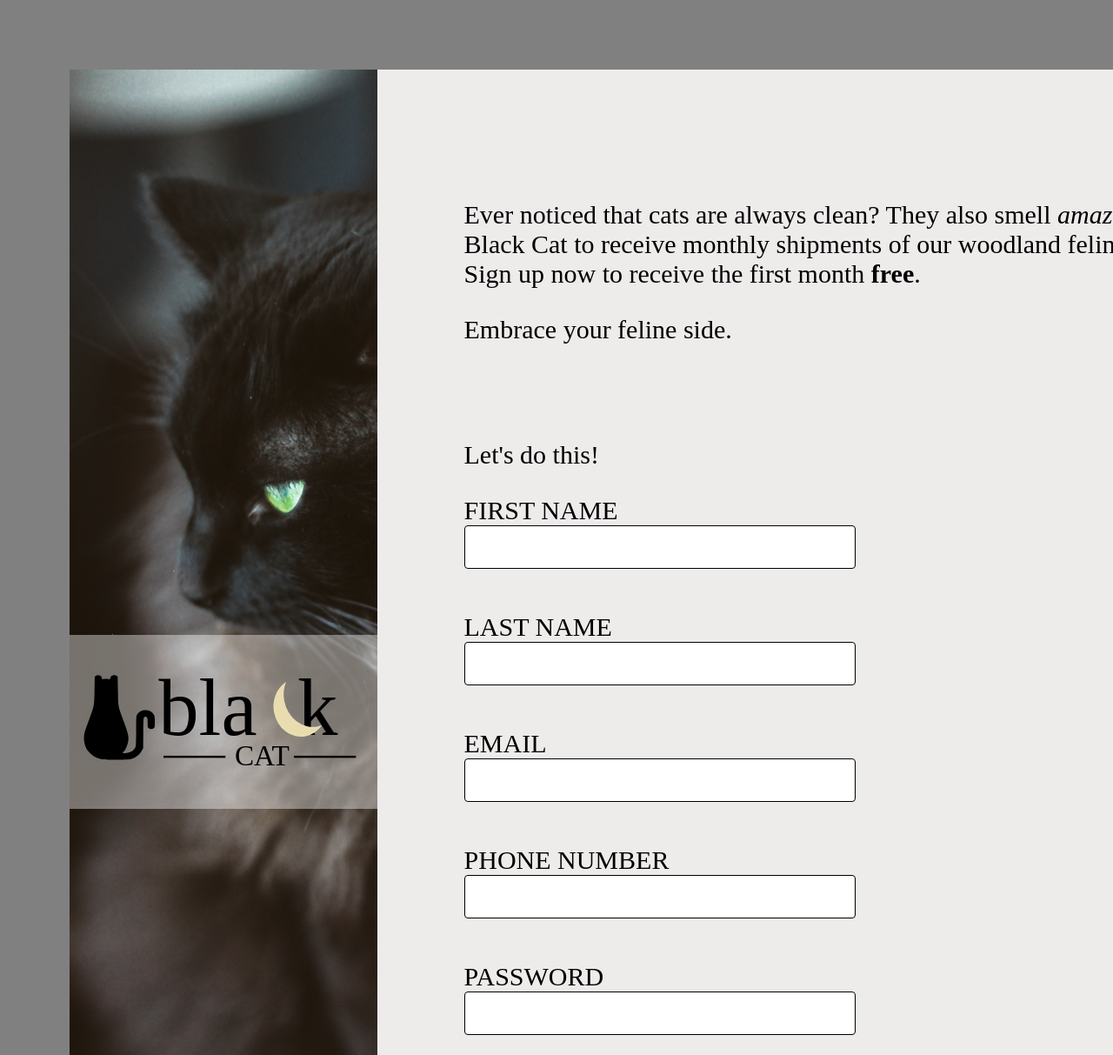
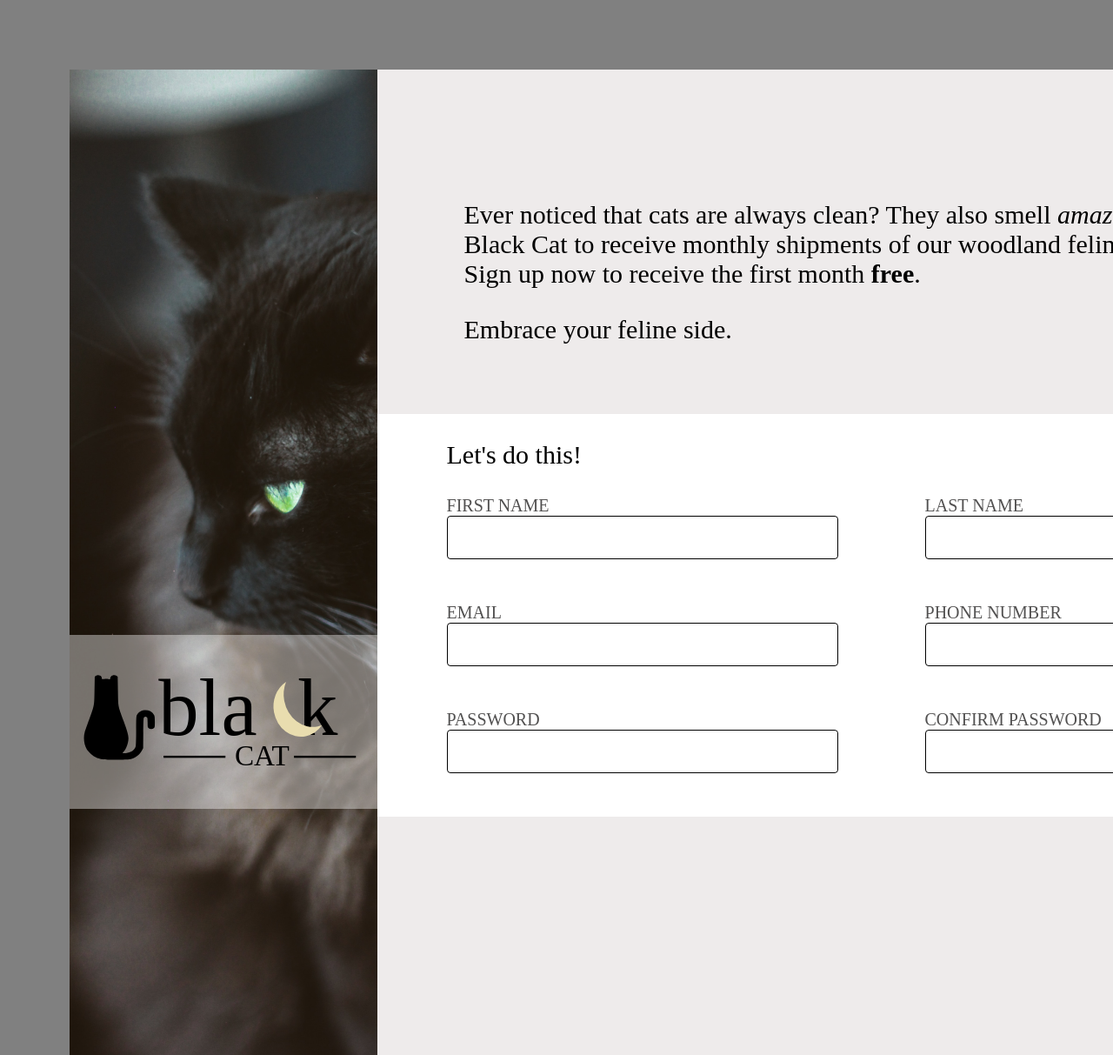
Before and after one commit to blthai/odin-sign-up-form, a plain HTML site: page index.html in a window 1280 px wide. Shown: the top 1213 px of the page at 87% size. Drawn offline with Linux system fonts and the light colour scheme.

Commit message:
adjust font size and color for labels and style inputs

```diff
--- a/style.css
+++ b/style.css
@@ -67,8 +67,10 @@ body{
 
 .form-body{
   font-size: 3rem;
-  margin-left: 10rem;
-  margin-right: 10rem
+  padding-left: 8rem;
+  padding-right: 10rem;
+  padding-bottom: 5rem;
+  background-color: white;
 }
 
 .form-items{
@@ -79,10 +81,15 @@ body{
 }
 
 .form-item{
-  width: 60rem;
+  width: 45rem;
   box-sizing: border-box;
   display: flex;
   flex-direction: column;
+}
+
+label{
+  font-size: 2rem;
+  color: rgb(82, 81, 81);
 }
 
 input{
@@ -93,5 +100,4 @@ input{
   padding: 0;
   margin: 0;
   box-sizing: border-box;
-
 }
```
